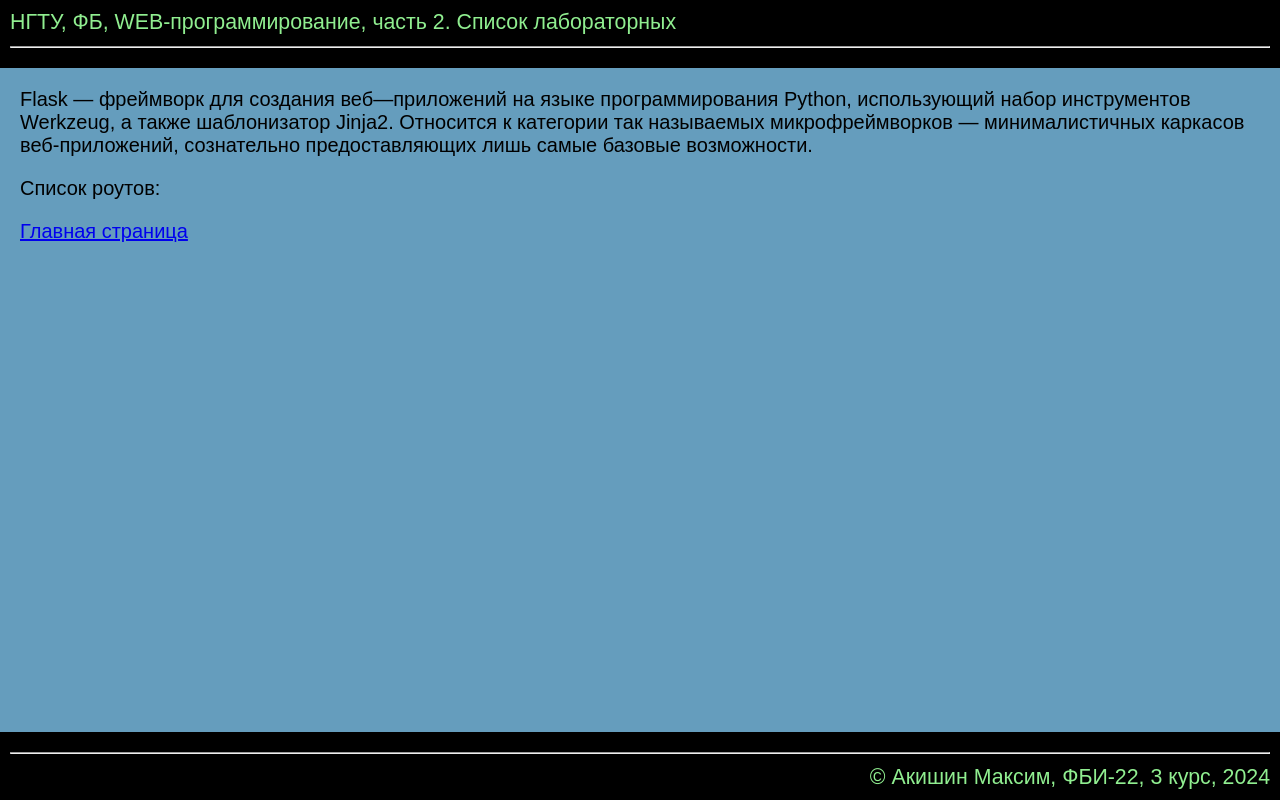
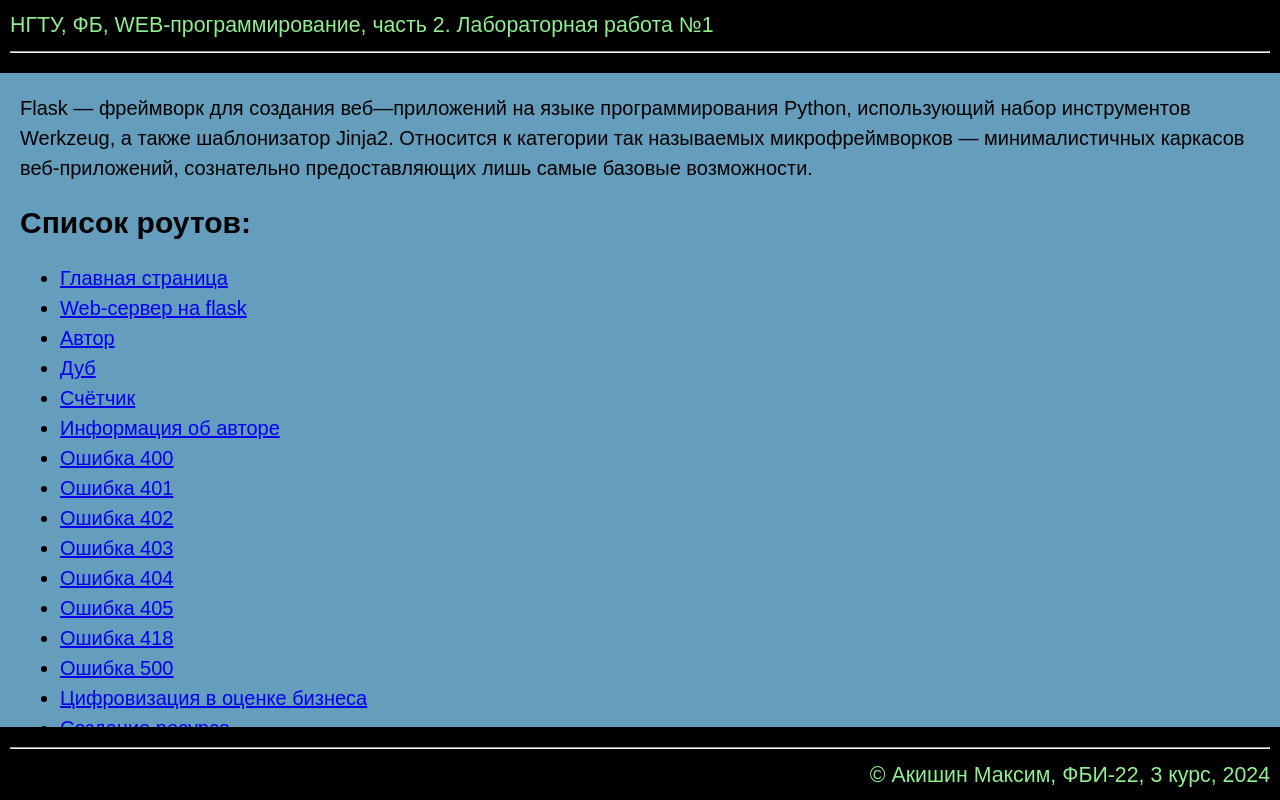
Before and after one commit to Maksim5789/web-back-labs, a Flask app: page /lab1 in a window 1280 px wide. Run offline with Flask 3, Linux system fonts and the light colour scheme.

Commit message:
Список роутов, оформление стилей

```diff
--- a/app.py
+++ b/app.py
@@ -20,6 +20,7 @@ def main():
                 </header>
 
                 <div style="text-align: center; margin: 20px;">
+                <h1>Список работ</h1>
                 <a href="/lab1">Первая лабораторная работа</a>
                 </div>
 
@@ -43,7 +44,7 @@ def lab1():
 
             <body>
                 <header>
-                    НГТУ, ФБ, WEB-программирование, часть 2. Список лабораторных
+                    НГТУ, ФБ, WEB-программирование, часть 2. Лабораторная работа №1
                     <hr>
                 </header>
 
@@ -56,11 +57,25 @@ def lab1():
                 </div>
 
                 <div style="text-align: left; margin: 20px;">
-                    Список роутов:
-                </div>
-
-                <div style="text-align: left; margin: 20px;">
-                    <a href="/">Главная страница</a>
+                    <h2>Список роутов:</h2>
+                    <ul>
+                    <li><a href="/">Главная страница</a></li>
+                    <li><a href="/lab1/web">Web-сервер на flask</a></li>
+                    <li><a href="/lab1/author">Автор</a></li>
+                    <li><a href="/lab1/oak">Дуб</a></li>
+                    <li><a href="/lab1/counter">Счётчик</a></li>
+                    <li><a href="/lab1/info">Информация об авторе</a></li>
+                    <li><a href="/400">Ошибка 400</a></li>
+                    <li><a href="/401">Ошибка 401</a></li>
+                    <li><a href="/402">Ошибка 402</a></li>
+                    <li><a href="/403">Ошибка 403</a></li>
+                    <li><a href="/404">Ошибка 404</a></li>
+                    <li><a href="/405">Ошибка 405</a></li>
+                    <li><a href="/418">Ошибка 418</a></li>
+                    <li><a href="/500">Ошибка 500</a></li>
+                    <li><a href="/lab1/about">Цифровизация в оценке бизнеса</a></li>
+                    <li><a href="/lab1/created ">Создание ресурса</a></li>
+                    </ul>
                 </div>
 
                 <footer>
@@ -73,49 +88,121 @@ def lab1():
 
 @app.route("/lab1/web")
 def web():
-    return """<!doctype html>
+    css_path = url_for("static", filename="lab1.css")  # путь к файлу lab1.css
+    return '''<!DOCTYPE html>
         <html>
+            <head>
+                <link rel="stylesheet" type="text/css" href="''' + css_path + '''">  <!-- подключение CSS файла -->
+                <title>Лабораторная работа 1</title>
+                <style>
+                div{
+                    margin: 20px;
+                }
+                </style>
+            </head>
+
             <body>
-                <h1>web-сервер на flask</h1>
-                <a href="/author">author</a>
-                <a href="/lab1/oak">lab1/oak</a>
-                <a href="/lab1/counter">lab1/counter</a>
+                <header>
+                    НГТУ, ФБ, WEB-программирование, часть 2. Лабораторная работа №1
+                    <hr>
+                </header>
+
+                <div>
+                    <h1>web-сервер на flask</h1>
+                    <a href="/lab1">Меню лабораторной работы №1</a>
+                </div>
+
+
+                <footer>
+                    <hr>
+                    &copy; Акишин Максим, ФБИ-22, 3 курс, 2024
+                </footer>
             </body>
-        </html>""", 200, {
+        </html>''', 200, {
             'X-Server': 'sample', 'Content-Type': 'text/html; charset=utf-8'
             }
 
 @app.route("/lab1/author")
 def author():
+    css_path = url_for("static", filename="lab1.css")  # путь к файлу lab1.css
     name = "Акишин Максим Валерьевич"
     group = "ФБИ-22"
     faculty = "ФБ"
 
-    return """<!doctype html>
+    return '''<!doctype html>
         <html>
+            <head>
+                <link rel="stylesheet" type="text/css" href="''' + css_path + '''">  <!-- подключение CSS файла -->
+                <title>Лабораторная работа 1</title>
+                <style>
+                div{
+                    margin: 20px;
+                }
+                </style>
+            </head>
+
             <body>
-                <p>Студент: """ + name + """</p>
-                <p>Группа: """ + group + """</p>
-                <p>Факультет: """ + faculty + """</p>
-                <a href="/web">web</a>
+                <header>
+                    НГТУ, ФБ, WEB-программирование, часть 2. Лабораторная работа №1
+                    <hr>
+                </header>
+
+                <div style: margin:20px;">
+
+                <p>Студент: ''' + name + '''</p>
+                <p>Группа: ''' + group + '''</p>
+                <p>Факультет: ''' + faculty + '''</p>
+                <a href="/lab1">Меню лабораторной работы №1</a>
+
+                </div>
+
+                <footer>
+                    <hr>
+                    &copy; Акишин Максим, ФБИ-22, 3 курс, 2024
+                </footer>
             </body>
-        </html>"""
+        </html>'''
 
 @app.route ('/lab1/oak')
 def oak():
     path = url_for("static", filename="oak.jpg")
     css_path = url_for("static", filename="lab1.css")  # путь к файлу lab1.css
-    return '''
-        <!doctype html>
+    return '''<!doctype html>
         <html>
             <head>
                 <link rel="stylesheet" type="text/css" href="''' + css_path + '''">  <!-- подключение CSS файла -->
+                <style>
+                div {
+                    margin: 20px;
+                }
+
+                a {
+                    margin:20px;
+                    padding-bottom: 150px;
+                }
+
+                img {
+                    border: 5px solid black;
+                }
+                </style>
             </head>
             <body>
-                <h1>Дуб</h1>
-                <img src="''' + path + '''">
-                <p> </p>
-                <a href="/web">web</a>
+                <header>
+                    НГТУ, ФБ, WEB-программирование, часть 2. Лабораторная работа №1
+                    <hr>
+                </header>
+
+                <div>
+                    <h1>Дуб</h1>
+                    <img src="''' + path + '''">
+                <div>
+
+                <a href="/lab1">Меню лабораторной работы №1</a>
+
+                <footer>
+                    <hr>
+                    &copy; Акишин Максим, ФБИ-22, 3 курс, 2024
+                </footer>
             </body>
         </html>
         '''
@@ -127,40 +214,113 @@ count = 0
 def counter():
     global count
     count += 1
-    return '''
-<!doctype html>
-<html>
-    <body>
-        Сколько раз заходили: ''' + str(count) + '''
-        <p> </p>
-        <a href="/web">web</a>
-        <a href="/lab1/reset">lab1/reset</a>
-    </body>
-</html>
-'''
+    css_path = url_for("static", filename="lab1.css")  # путь к файлу lab1.css
+    return '''<!doctype html>
+        <html>
+            <head>
+                <link rel="stylesheet" type="text/css" href="''' + css_path + '''">  <!-- подключение CSS файла -->
+                <style>
+                    div {
+                        margin: 20px;
+                    }
+                </style>
+            </head>
+
+            <body>
+                <header>
+                    НГТУ, ФБ, WEB-программирование, часть 2. Лабораторная работа №1
+                    <hr>
+                </header>
+
+                <div>
+                    Сколько раз заходили: ''' + str(count) + '''
+                    <p> </p>
+                    <a href="/lab1">Меню лабораторной работы №1</a>
+                    <a href="/lab1/reset">Сбросить счётчик</a>
+                </div>
+
+                <footer>
+                    <hr>
+                    &copy; Акишин Максим, ФБИ-22, 3 курс, 2024
+                </footer>
+            </body>
+        </html>
+        '''
 
 @app.route ('/lab1/reset')
 def reset_counter():
     global count
     count = 0
-    return "Счётчик успешно сброшен"
+    css_path = url_for("static", filename="lab1.css")  # путь к файлу lab1.css
+    return '''<!doctype html>
+        <html>
+            <head>
+                <link rel="stylesheet" type="text/css" href="''' + css_path + '''">  <!-- подключение CSS файла -->
+                <style>
+                    div {
+                        margin: 20px;
+                    }
+                </style>
+            </head>
+
+            <body>
+                <header>
+                    НГТУ, ФБ, WEB-программирование, часть 2. Лабораторная работа №1
+                    <hr>
+                </header>
+
+                <div>
+                    <p>Счётчик успешно сброшен</p>
+                    <a href="/lab1">Меню лабораторной работы №1</a>
+                    <a href="/lab1/counter">Счётчик</a>
+                </div>
+
+                <footer>
+                    <hr>
+                    &copy; Акишин Максим, ФБИ-22, 3 курс, 2024
+                </footer>
+            </body>
+        </html>
+        '''
 
 
 @app.route ("/lab1/info")
 def info():
-    return redirect("/author")
+    return redirect("/lab1/author")
 
 @app.route ("/lab1/created")
 def created():
-    return '''
-<!doctype html>
-<html>
-    <body>
-        <h1>Создано успешно</h1>
-        <div><i>что-то создано...</i><div>
-    </body>
-</html>
-''', 201
+    css_path = url_for("static", filename="lab1.css")  # путь к файлу lab1.css
+    return '''<!doctype html>
+        <html>
+            <head>
+                <link rel="stylesheet" type="text/css" href="''' + css_path + '''">  <!-- подключение CSS файла -->
+                <style>
+                    div {
+                        margin: 20px;
+                    }
+
+                    h1 {
+                        margin: 20px;
+                    }
+                </style>
+            </head>
+            <body>
+                <header>
+                    НГТУ, ФБ, WEB-программирование, часть 2. Лабораторная работа №1
+                    <hr>
+                </header>
+
+                <h1>Создано успешно</h1>
+                <div><i>что-то создано...</i><div>
+
+                <footer>
+                    <hr>
+                    &copy; Акишин Максим, ФБИ-22, 3 курс, 2024
+                </footer>
+            </body>
+        </html>
+        ''', 201
 
 @app.errorhandler(404)
 def not_found(error):
@@ -301,7 +461,7 @@ def error_403():
                 <title>Ошибка 403</title>
                 <style>
                     img {
-                        width: 700px;
+                        width: 600px;
                         height: 400px;
                         margin: 20px;
                         border: 5px solid black;
@@ -388,7 +548,7 @@ def error_418():
 
 
 @app.errorhandler(Exception)
-def internal_server_error(err):
+def internal_server_error(error):
     path = url_for("static", filename="500.png")
     css_path = url_for("static", filename="lab1.css")  # путь к файлу lab1.css
     return '''<!DOCTYPE html>
@@ -424,7 +584,7 @@ def index500():
 # Генерируем ошибку деления на ноль
     1 / 0
 
-@app.route('/about')
+@app.route('/lab1/about')
 def about():
     css_path = url_for("static", filename="lab1.css")  # путь к файлу lab1.css
     path = url_for("static", filename="dig.jpg")
@@ -485,8 +645,12 @@ def about():
                     the financial development of businesses, while digital finance can play a key role in providing access to finance and creating new economic opportunities.
                 </div>
 
-                <div style="text-align: center; padding-bottom: 100px">
+                <div style="text-align: center; margin-bottom: 30px">
                     <img src="''' + path + '''">
+                </div>
+
+                <div style="text-align: left; margin-bottom: 100px">
+                    <a href="/lab1">Меню лабораторной работы №1</a>
                 </div>
 
                 <footer>
--- a/static/lab1.css
+++ b/static/lab1.css
@@ -9,6 +9,7 @@ body {
     background-color: #659DBD;
     font-family: Arial;
     margin: 0px;
+    line-height: 1.5em;
 }
 
 footer {
```
Also changed, not shown: static/400.png (added), static/401.jpg (added), static/402.jpg (added), static/403.jpg (added), static/404.jpg (added), static/405.jpg (added), static/418.jpg (added), static/500.png (added), static/dig.jpg (added).
